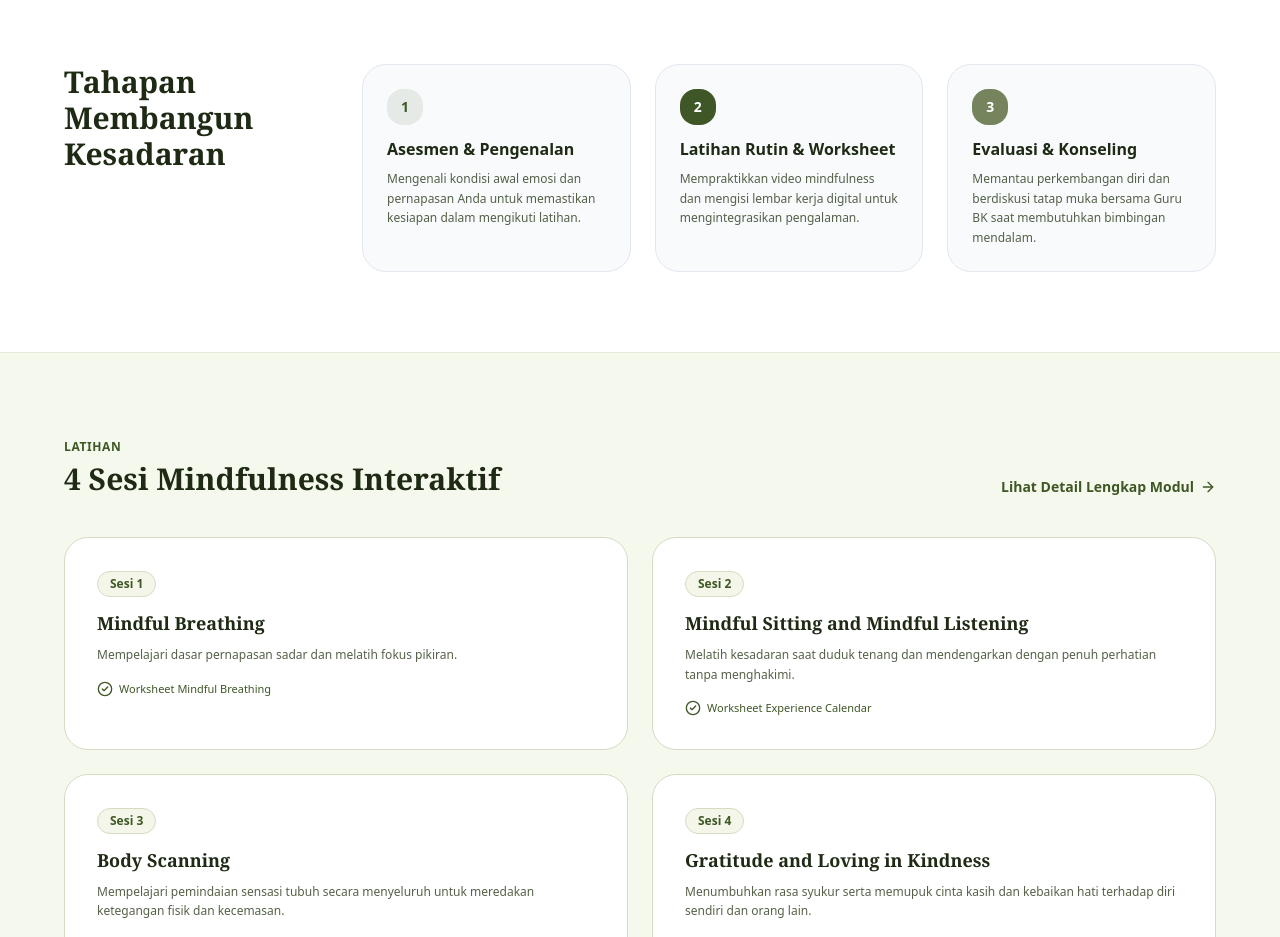
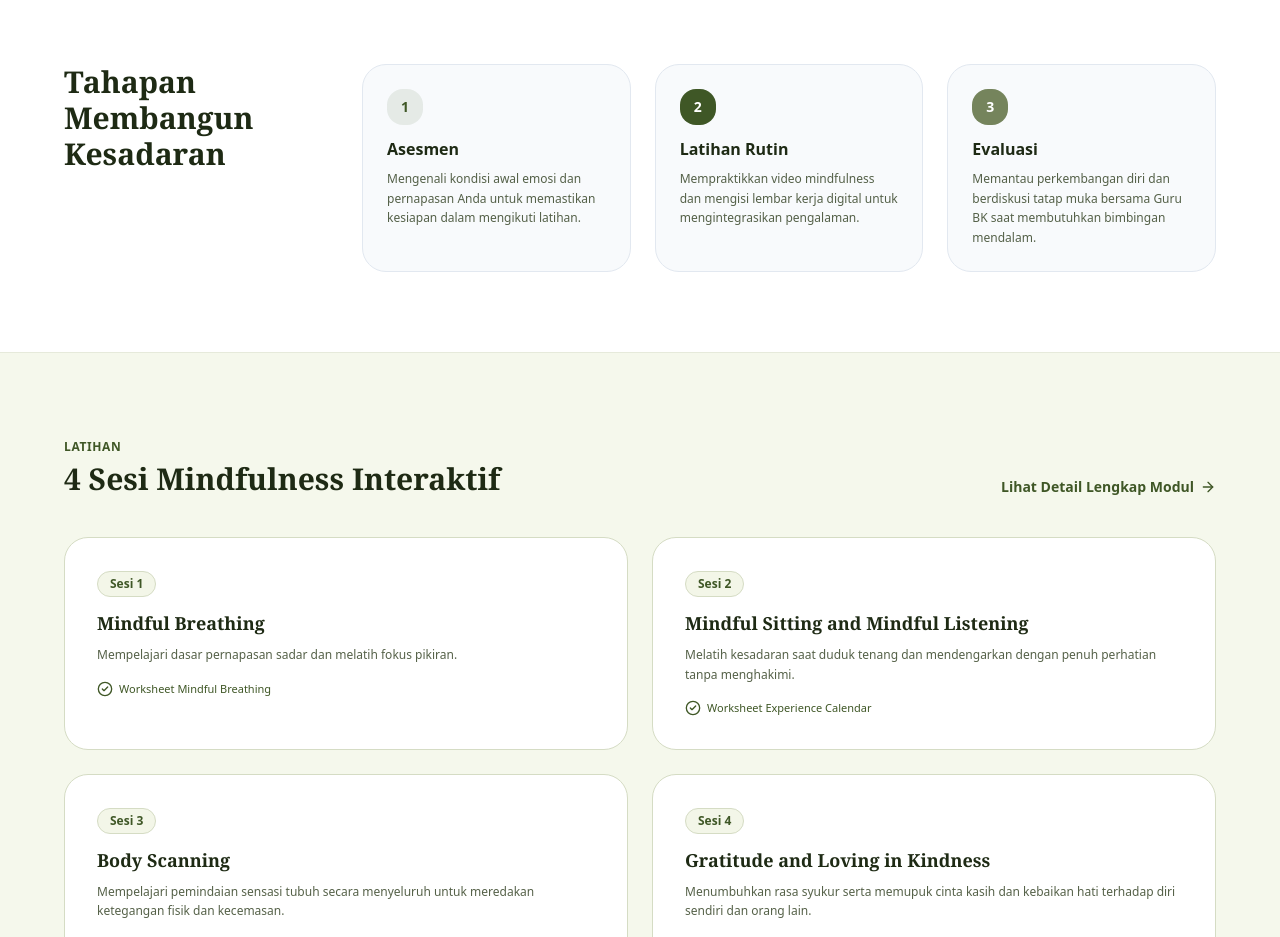
Before and after one commit to kamaludin192/mindfulness.apps, a Next.js app: page / in a window 1280 px wide. Shown: the part 800-1737 px from the top of the page. Built offline with nearby package versions, Linux system fonts and the light colour scheme.

Commit message:
style: simplify step titles to Asesmen, Latihan Rutin, and Evaluasi across landing and program pages

```diff
--- a/src/app/page.tsx
+++ b/src/app/page.tsx
@@ -94,7 +94,7 @@ export default function HomePage() {
                   <div className="w-9 h-9 rounded-2xl bg-[#3f5726]/10 text-[#3f5726] flex items-center justify-center font-bold mb-3 text-sm">
                     1
                   </div>
-                  <h3 className="font-bold text-base text-[#1e2a14]">Asesmen & Pengenalan</h3>
+                  <h3 className="font-bold text-base text-[#1e2a14]">Asesmen</h3>
                   <p className="text-xs text-[#2b3a1a]/80 leading-relaxed">
                     Mengenali kondisi awal emosi dan pernapasan Anda untuk memastikan kesiapan dalam mengikuti latihan.
                   </p>
@@ -105,7 +105,7 @@ export default function HomePage() {
                   <div className="w-9 h-9 rounded-2xl bg-[#3f5726] text-white flex items-center justify-center font-bold mb-3 text-sm shadow-xs">
                     2
                   </div>
-                  <h3 className="font-bold text-base text-[#1e2a14]">Latihan Rutin & Worksheet</h3>
+                  <h3 className="font-bold text-base text-[#1e2a14]">Latihan Rutin</h3>
                   <p className="text-xs text-[#2b3a1a]/80 leading-relaxed">
                     Mempraktikkan video mindfulness dan mengisi lembar kerja digital untuk mengintegrasikan pengalaman.
                   </p>
@@ -116,7 +116,7 @@ export default function HomePage() {
                   <div className="w-9 h-9 rounded-2xl bg-[#75845c] text-white flex items-center justify-center font-bold mb-3 text-sm shadow-xs">
                     3
                   </div>
-                  <h3 className="font-bold text-base text-[#1e2a14]">Evaluasi & Konseling</h3>
+                  <h3 className="font-bold text-base text-[#1e2a14]">Evaluasi</h3>
                   <p className="text-xs text-[#2b3a1a]/80 leading-relaxed">
                     Memantau perkembangan diri dan berdiskusi tatap muka bersama Guru BK saat membutuhkan bimbingan mendalam.
                   </p>
--- a/src/app/program/page.tsx
+++ b/src/app/program/page.tsx
@@ -54,7 +54,7 @@ export default function ProgramPage() {
                 <div className="w-12 h-12 rounded-2xl bg-[#c2db8f] flex items-center justify-center font-bold text-xl text-[#1e2a14] mb-6 shadow-xs">
                   1
                 </div>
-                <h3 className="font-bold text-lg mb-3">Asesmen Awal</h3>
+                <h3 className="font-bold text-lg mb-3">Asesmen</h3>
                 <p className="text-sm text-[#2b3a1a]/80 leading-relaxed">
                   Mengidentifikasi kondisi psikologis awal, tingkat stres akademik, dan kesiapan emosional siswa untuk menentukan kesesuaian pendampingan.
                 </p>
@@ -76,7 +76,7 @@ export default function ProgramPage() {
                 <div className="w-12 h-12 rounded-2xl bg-[#75845c] flex items-center justify-center font-bold text-xl text-white mb-6 shadow-xs">
                   3
                 </div>
-                <h3 className="font-bold text-lg mb-3">Evaluasi Progress</h3>
+                <h3 className="font-bold text-lg mb-3">Evaluasi</h3>
                 <p className="text-sm text-[#2b3a1a]/80 leading-relaxed">
                   Memantau perkembangan afektif dan stabilitas suasana hati siswa secara berkala untuk mengevaluasi efektivitas intervensi.
                 </p>
```
